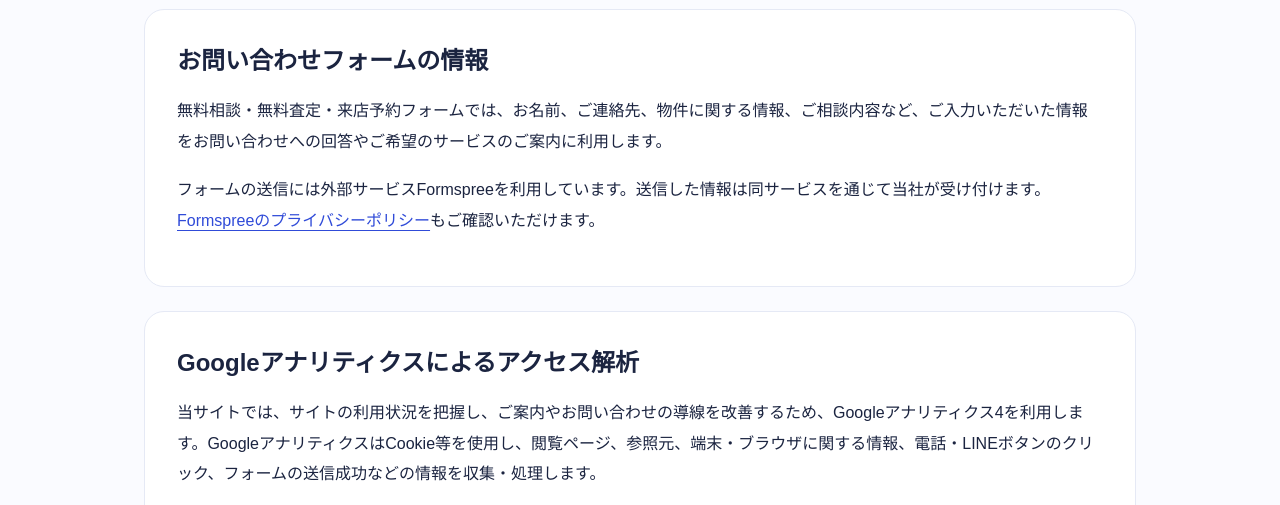
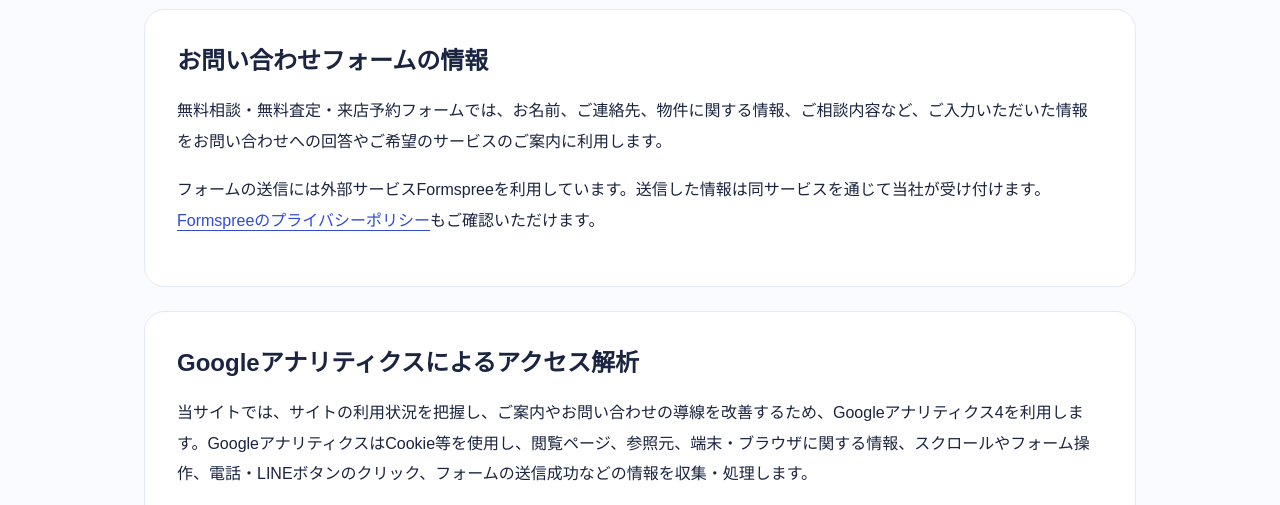
Before and after one commit to housetech-yokohama/housetec-lp, a plain HTML site: page privacy.html in a window 1280 px wide. Shown: the part 225-730 px from the top of the page. Drawn offline with Linux system fonts and the light colour scheme.

Commit message:
Describe retained automatic measurement in analytics notice

```diff
--- a/privacy.html
+++ b/privacy.html
@@ -10,7 +10,7 @@
 <main><nav class="breadcrumb" aria-label="パンくず"><a href="/">ホーム</a> / お問い合わせ情報とアクセス解析について</nav>
 <h1>お問い合わせ情報とアクセス解析について</h1>
 <section class="content"><h2>お問い合わせフォームの情報</h2><p>無料相談・無料査定・来店予約フォームでは、お名前、ご連絡先、物件に関する情報、ご相談内容など、ご入力いただいた情報をお問い合わせへの回答やご希望のサービスのご案内に利用します。</p><p>フォームの送信には外部サービスFormspreeを利用しています。送信した情報は同サービスを通じて当社が受け付けます。<a href="https://formspree.io/legal/privacy-policy/" target="_blank" rel="noopener noreferrer">Formspreeのプライバシーポリシー</a>もご確認いただけます。</p></section>
-<section class="content"><h2>Googleアナリティクスによるアクセス解析</h2><p>当サイトでは、サイトの利用状況を把握し、ご案内やお問い合わせの導線を改善するため、Googleアナリティクス4を利用します。GoogleアナリティクスはCookie等を使用し、閲覧ページ、参照元、端末・ブラウザに関する情報、電話・LINEボタンのクリック、フォームの送信成功などの情報を収集・処理します。</p><p>当サイトの計測処理からは、フォームに入力した氏名、電話番号、メールアドレス、物件所在地、相談内容をGoogleアナリティクスへ送信しません。ページURLのクエリ文字列とフラグメントも計測データから除外します。広告のパーソナライズやGoogleシグナルを使わない設定で利用します。</p><p>Googleによる情報の取り扱いは、<a href="https://policies.google.com/technologies/partner-sites?hl=ja" target="_blank" rel="noopener noreferrer">Googleのサービスを使用するサイトやアプリから収集した情報の利用</a>および<a href="https://policies.google.com/privacy?hl=ja" target="_blank" rel="noopener noreferrer">Googleのプライバシーポリシー</a>をご確認ください。</p></section>
+<section class="content"><h2>Googleアナリティクスによるアクセス解析</h2><p>当サイトでは、サイトの利用状況を把握し、ご案内やお問い合わせの導線を改善するため、Googleアナリティクス4を利用します。GoogleアナリティクスはCookie等を使用し、閲覧ページ、参照元、端末・ブラウザに関する情報、スクロールやフォーム操作、電話・LINEボタンのクリック、フォームの送信成功などの情報を収集・処理します。</p><p>当サイトの計測処理からは、フォームに入力した氏名、電話番号、メールアドレス、物件所在地、相談内容をGoogleアナリティクスへ送信しません。サイト側の計測処理で送信するページURLからは、クエリ文字列とフラグメントを除外します。広告のパーソナライズやGoogleシグナルを使わない設定で利用します。</p><p>Googleによる情報の取り扱いは、<a href="https://policies.google.com/technologies/partner-sites?hl=ja" target="_blank" rel="noopener noreferrer">Googleのサービスを使用するサイトやアプリから収集した情報の利用</a>および<a href="https://policies.google.com/privacy?hl=ja" target="_blank" rel="noopener noreferrer">Googleのプライバシーポリシー</a>をご確認ください。</p></section>
 <section class="content"><h2>アクセス解析を停止するには</h2><p>下のボタンで、このブラウザからの今後のアクセス解析を停止できます。設定はこのサイトのブラウザ内に保存されます。ブラウザの保存データを削除した場合や別のブラウザ・端末をご利用の場合は、再度設定してください。保存が制限されているブラウザでは、このページを離れると設定が保持されない場合があります。</p><p id="analytics-status" role="status" aria-live="polite">アクセス解析の設定を確認しています。</p><div class="links"><button class="button" type="button" data-analytics-preference="off">アクセス解析を停止する</button><button class="button secondary" type="button" data-analytics-preference="on">アクセス解析を有効にする</button></div><p style="margin-top:20px;">Googleが提供する<a href="https://tools.google.com/dlpage/gaoptout?hl=ja" target="_blank" rel="noopener noreferrer">オプトアウトアドオン</a>やブラウザのCookie設定もご利用いただけます。アクセス解析を停止しても、フォームや電話・LINEからのお問い合わせはご利用いただけます。</p></section>
 <section class="content"><h2>お問い合わせ窓口</h2><p>有限会社ハウステック<br>〒221-0802 神奈川県横浜市神奈川区六角橋1丁目19-1<br>電話 <a href="tel:0454303383">045-430-3383</a><br><a href="/Contact.dc.html">お問い合わせフォーム</a></p></section>
 </main><footer><a href="/">トップページへ戻る</a><p>© Housetec. All Rights Reserved.</p></footer></body></html>
```
